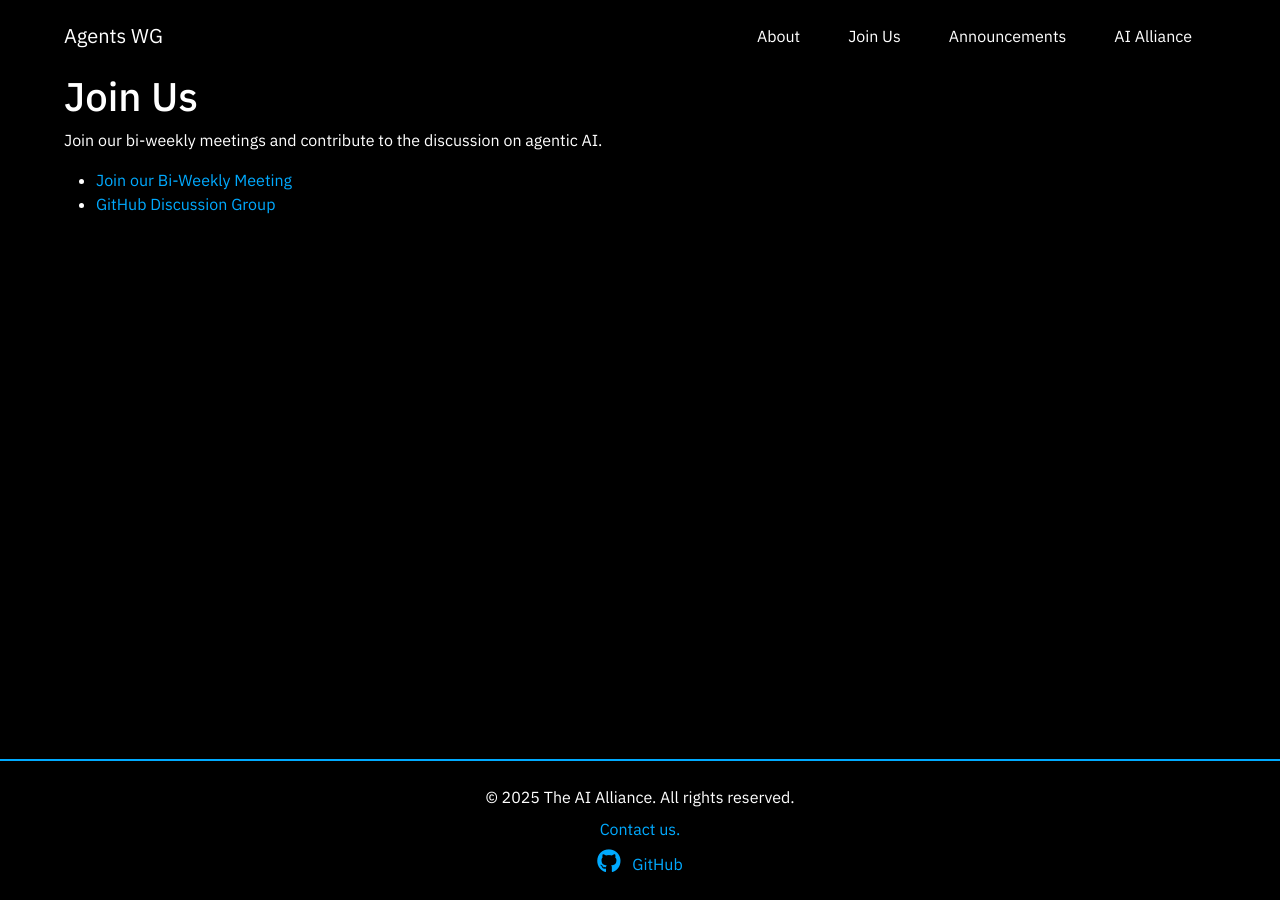
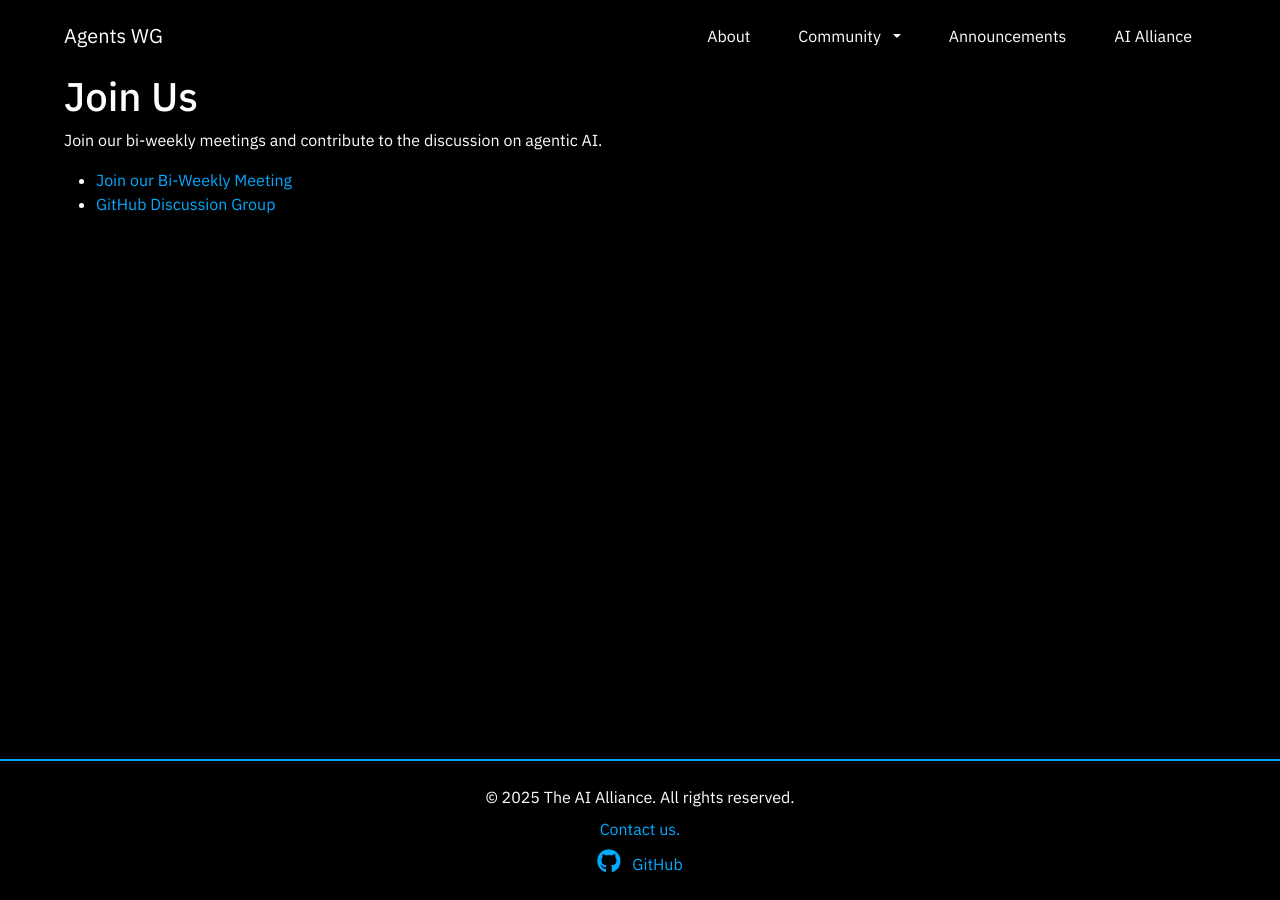
Before and after one commit to The-AI-Alliance/agents-wg, a Jekyll site: the page built from website/join.md, in a window 1280 px wide. Built offline with Jekyll 4.4.1, drawn with Linux system fonts in a browser that asks for light colours.

Commit message:
Add contributing page
Signed-off-by: rawkintrevo <trevor.d.grant@gmail.com>

```diff
--- a/website/_includes/nav.html
+++ b/website/_includes/nav.html
@@ -8,11 +8,22 @@
     </button>
     <div class="collapse navbar-collapse" id="navbarNav">
       <ul class="navbar-nav ms-auto">
+
         <li class="nav-item">
           <a class="nav-link" href="{{ '/about' | relative_url }}">About</a>
         </li>
-        <li class="nav-item">
-          <a class="nav-link" href="{{ '/join' | relative_url }}">Join Us</a>
+        <li class="nav-item dropdown">
+          <a class="nav-link dropdown-toggle" href="#" role="button"
+             data-bs-toggle="dropdown" aria-expanded="false">
+            Community
+          </a>
+          <ul class="dropdown-menu">
+            <li>
+              <a class="dropdown-item" href="{{ '/join' | relative_url }}">Join Us</a>
+              <a class="dropdown-item" href="{{ '/contributing' | relative_url }}">Contributing</a>
+            </li>
+            <!-- Add more dropdown items here if needed -->
+          </ul>
         </li>
         <li class="nav-item">
           <a class="nav-link" href="{{ '/announcements' | relative_url }}">Announcements</a>
--- a/website/assets/css/nav.css
+++ b/website/assets/css/nav.css
@@ -18,3 +18,24 @@
 .navbar-custom .navbar-toggler {
   border-color: rgba(255,255,255,0.5);
 }
+
+/* Custom Dropdown Styles */
+.navbar-custom .dropdown-menu {
+  background-color: #000;
+  border: 1px solid #333;
+}
+
+.navbar-custom .dropdown-item {
+  color: #fff !important;
+  padding: 0.5rem 1.5rem;
+  transition: all 0.3s ease;
+}
+
+.navbar-custom .dropdown-item:hover {
+  background-color: #333;
+  color: #00aaff !important;
+}
+
+.navbar-custom .dropdown-toggle::after {
+  margin-left: 0.5rem;
+}
--- a/website/join.md
+++ b/website/join.md
@@ -6,4 +6,4 @@ title: Join Us
 Join our bi-weekly meetings and contribute to the discussion on agentic AI.
 
 - [Join our Bi-Weekly Meeting](https://calendar.app.google/etx9gPAZBP756ZFT9)
-- [GitHub Discussion Group](https://github.com/The-AI-Alliance/agents-wg/discussions/4)
+- [GitHub Discussion Group](https://github.com/The-AI-Alliance/agents-wg/discussions/)
```
Also changed, not shown: website/contributing.md (added, +27 -0 lines).
